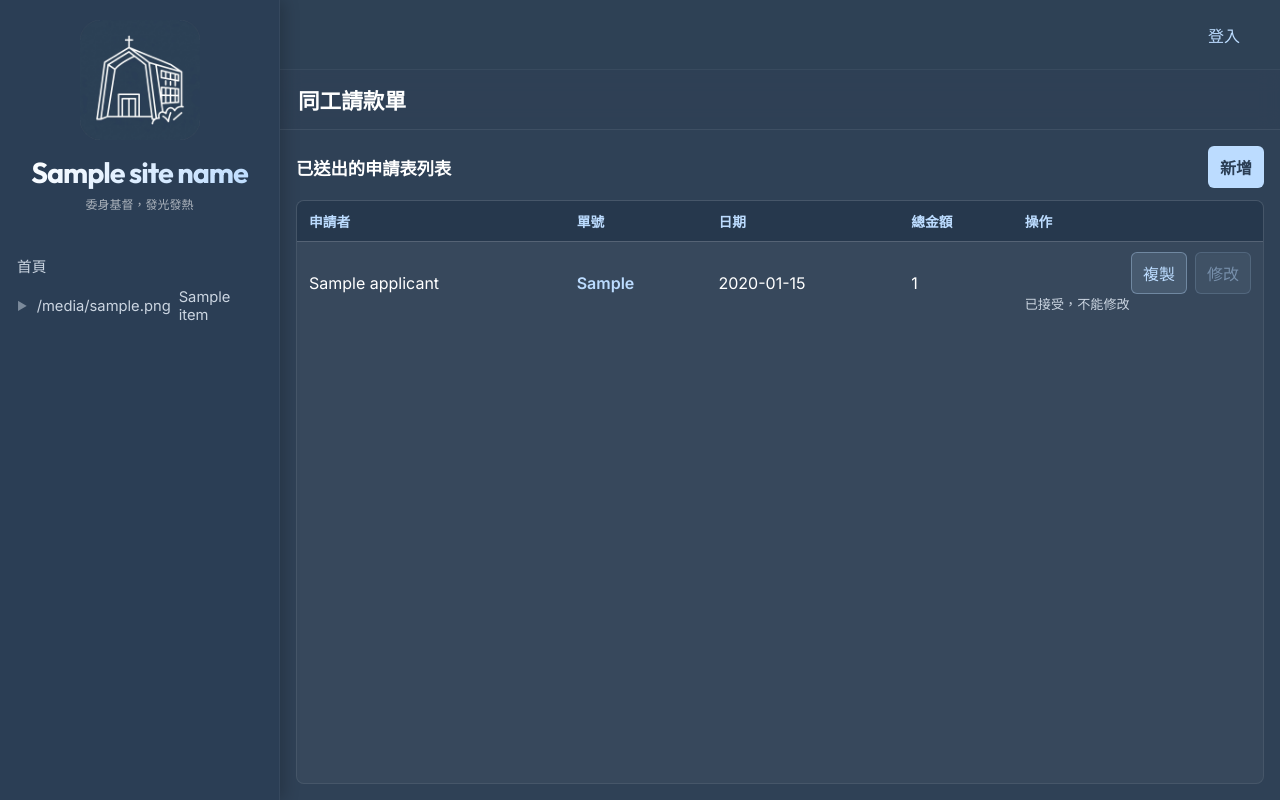
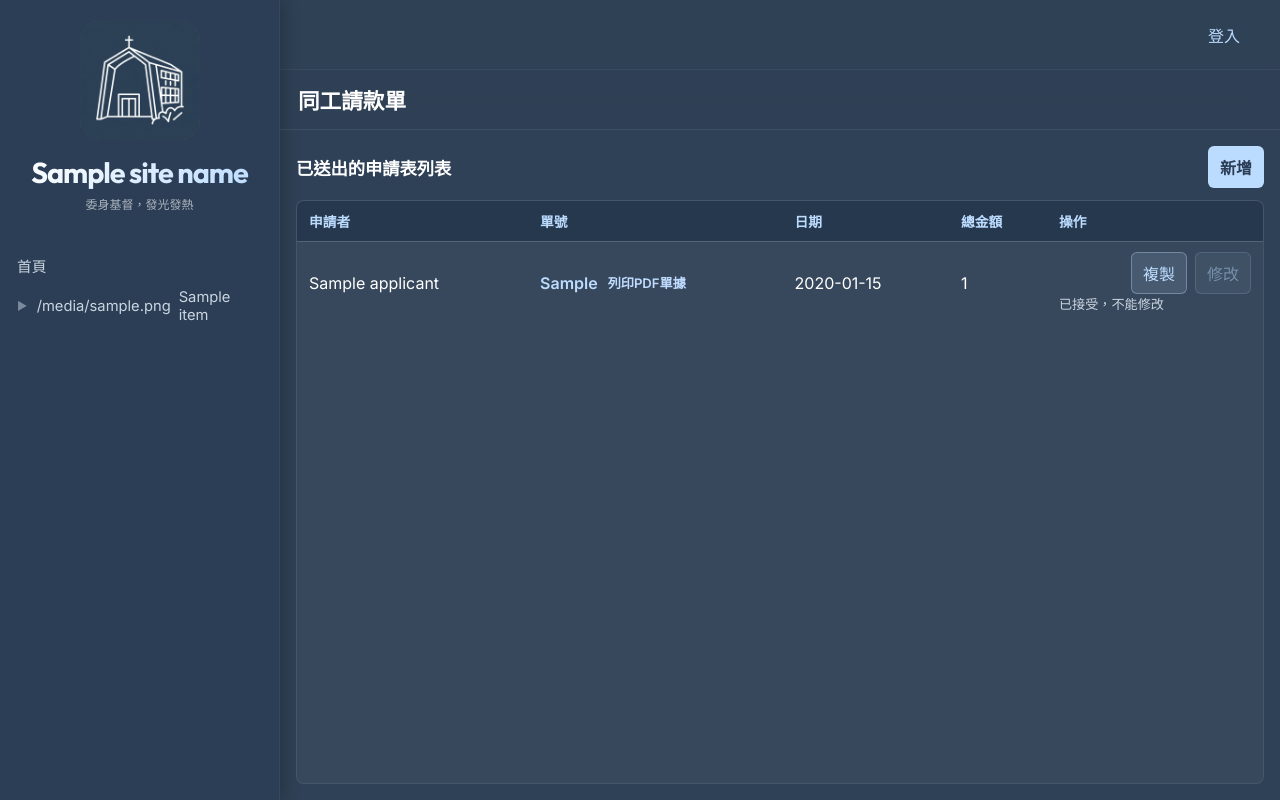
Before and after one commit to peterchen9/nghcc-nads26, a Django app: template nads26/templates/facility/expense_claim.html in a window 1280 px wide. Run offline with Django 5.2, Linux system fonts and the light colour scheme; the template is opened without the code that fills it: most values are stand-ins (such as "Sample title", 1, 10 or a date in 2020).

Commit message:
Add expense claim PDF print links

```diff
--- a/nads26/templates/facility/expense_claim.html
+++ b/nads26/templates/facility/expense_claim.html
@@ -24,7 +24,11 @@
     .claim-history-table th, .claim-history-table td { border-bottom: 1px solid rgba(255,255,255,0.08); padding: 10px 12px; text-align: left; vertical-align: middle; }
     .claim-history-table th { position: sticky; top: 0; z-index: 1; color: var(--accent-color); background: #26384d; font-size: 0.86rem; }
     .claim-history-table tr:last-child td { border-bottom: 0; }
+    .claim-no-cell { white-space: nowrap; }
     .claim-history-table .claim-no { color: var(--accent-color); font-weight: 800; }
+    .claim-no-actions { display: flex; align-items: center; gap: 10px; }
+    .claim-pdf-link { color: #bfdbfe; font-size: 0.82rem; font-weight: 800; text-decoration: none; }
+    .claim-pdf-link:hover, .claim-pdf-link:focus-visible { color: #fff; text-decoration: underline; }
     .history-actions { display: flex; justify-content: flex-end; gap: 8px; }
     .accepted-note { color: var(--text-secondary); font-size: 0.82rem; }
     .modal-backdrop { position: fixed; inset: 0; z-index: 200; display: none; align-items: center; justify-content: center; padding: 18px; background: rgba(0,0,0,0.56); }
@@ -98,7 +102,12 @@
                     {% for history_claim in claim_history %}
                         <tr>
                             <td>{{ history_claim.applicant }}</td>
-                            <td class="claim-no">{{ history_claim.claim_no }}</td>
+                            <td class="claim-no-cell">
+                                <div class="claim-no-actions">
+                                    <span class="claim-no">{{ history_claim.claim_no }}</span>
+                                    <a class="claim-pdf-link" href="{{ expense_claim_base_path }}/{{ history_claim.claim_no }}/voucher.pdf" target="_blank" rel="noopener">列印PDF單據</a>
+                                </div>
+                            </td>
                             <td>{{ history_claim.request_date|date:"Y-m-d" }}</td>
                             <td>{{ history_claim.total_amount }}</td>
                             <td>
```
